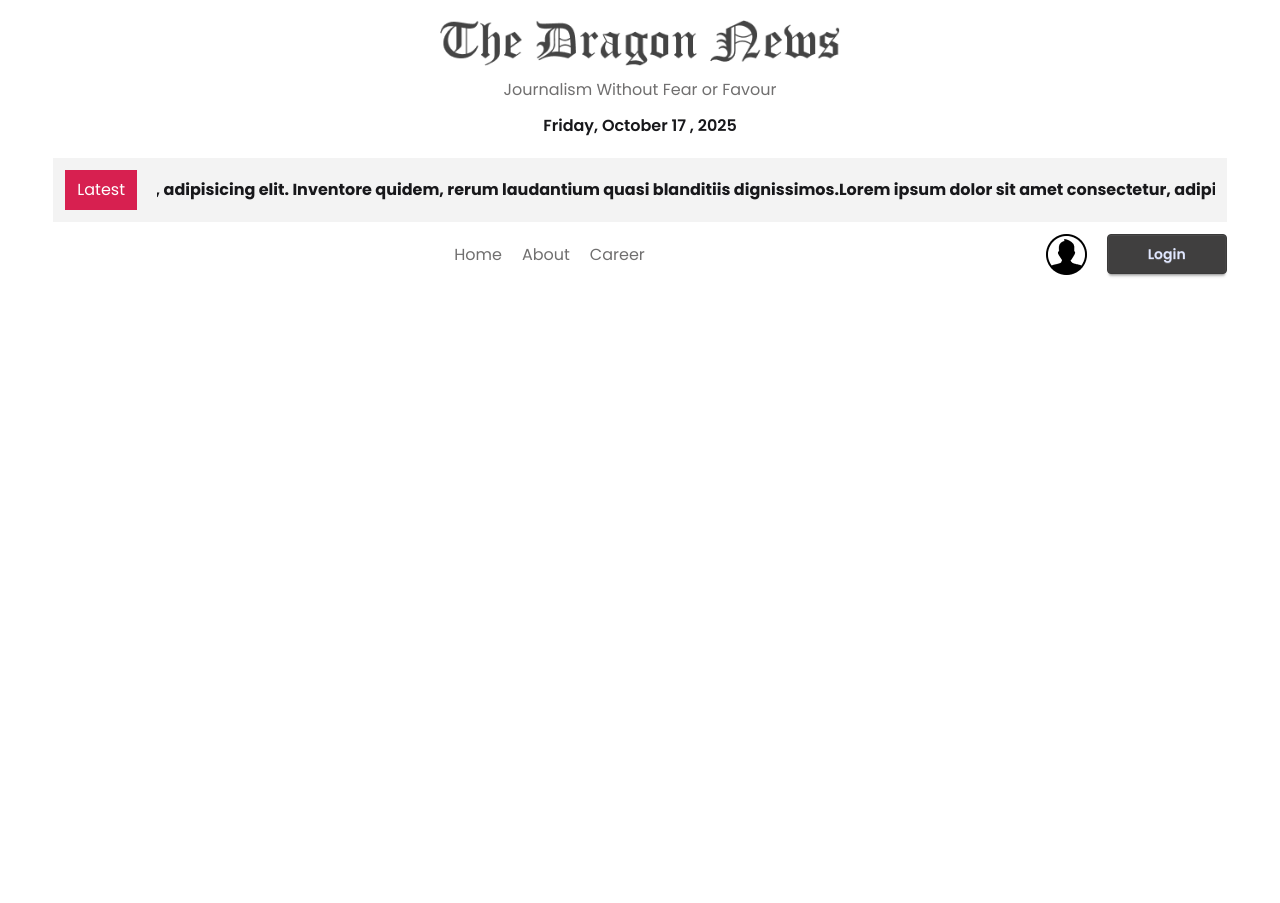
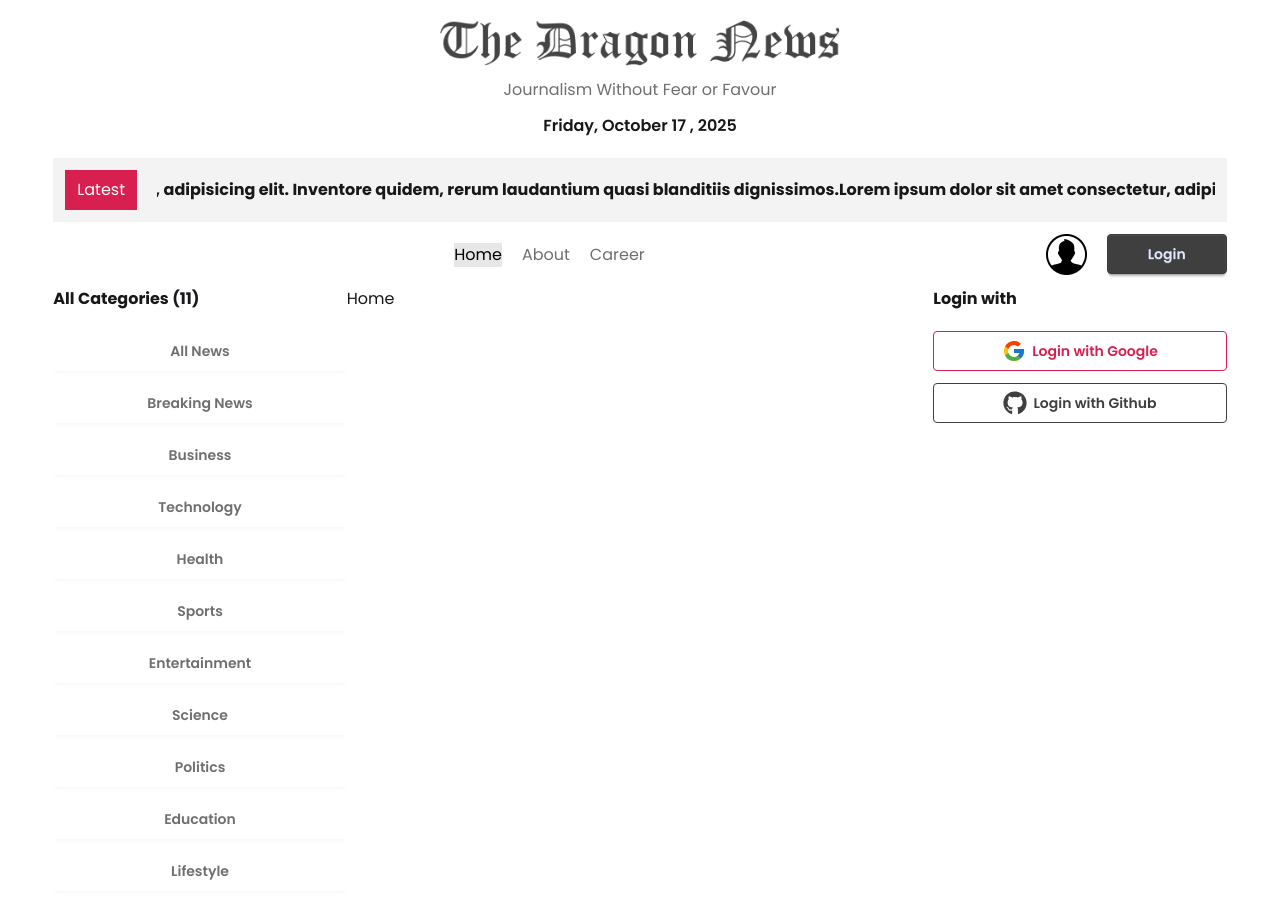
Before and after one commit to ashikurahman1/dragon-news, a React (Vite) app: page / in a window 1280 px wide. Before the commit the page ends 800 px from the top, so only its background shows below. Built offline with nearby package versions, Linux system fonts and the light colour scheme.

Commit message:
home layout

```diff
--- a/package.json
+++ b/package.json
@@ -16,6 +16,7 @@
     "react": "^19.1.1",
     "react-dom": "^19.1.1",
     "react-fast-marquee": "^1.6.5",
+    "react-icons": "^5.5.0",
     "react-router": "^7.9.4",
     "tailwindcss": "^4.1.14"
   },
--- /dev/null
+++ b/src/components/Categories.jsx
@@ -0,0 +1,25 @@
+import React, { use } from 'react';
+import { NavLink } from 'react-router';
+
+const categoryPromise = fetch('/categories.json').then(res => res.json());
+const Categories = () => {
+  const categories = use(categoryPromise);
+  return (
+    <div>
+      <h2 className="font-bold">All Categories ({categories.length})</h2>
+      <div className="grid grid-cols-1 mt-5 gap-3">
+        {categories.map(category => (
+          <NavLink
+            to={`/category/${category.id}`}
+            key={category.id}
+            className="btn bg-base-100 border-0 hover:bg-base-200 font-semibold text-accent"
+          >
+            {category.name}
+          </NavLink>
+        ))}
+      </div>
+    </div>
+  );
+};
+
+export default Categories;
--- /dev/null
+++ b/src/components/homelayout/CategoryNews.jsx
@@ -0,0 +1,13 @@
+import React from 'react';
+import { useParams } from 'react-router';
+
+const CategoryNews = () => {
+  const { id } = useParams();
+  return (
+    <div>
+      <p>Category News {id}</p>
+    </div>
+  );
+};
+
+export default CategoryNews;
--- /dev/null
+++ b/src/components/homelayout/LeftAside.jsx
@@ -0,0 +1,16 @@
+import React, { Suspense } from 'react';
+import Categories from '../Categories';
+
+const LeftAside = () => {
+  return (
+    <div>
+      <Suspense
+        fallback={<span className="loading loading-dots loading-xl"></span>}
+      >
+        <Categories />
+      </Suspense>
+    </div>
+  );
+};
+
+export default LeftAside;
--- /dev/null
+++ b/src/components/homelayout/RightAside.jsx
@@ -0,0 +1,12 @@
+import React from 'react';
+import SocialLogin from './SocialLogin';
+
+const RightAside = () => {
+  return (
+    <div>
+      <SocialLogin />
+    </div>
+  );
+};
+
+export default RightAside;
--- /dev/null
+++ b/src/components/homelayout/SocialLogin.jsx
@@ -0,0 +1,27 @@
+import React from 'react';
+import { FaGithub } from 'react-icons/fa';
+import { FcGoogle } from 'react-icons/fc';
+
+const SocialLogin = () => {
+  return (
+    <div>
+      <h2 className="font-bold mb-5">Login with</h2>
+      <div className="space-y-3">
+        <button className="btn btn-outline btn-secondary w-full">
+          <span>
+            <FcGoogle size={24} />
+          </span>{' '}
+          Login with Google
+        </button>
+        <button className="btn btn-outline btn-primary w-full">
+          <span>
+            <FaGithub size={24} />{' '}
+          </span>{' '}
+          Login with Github
+        </button>
+      </div>
+    </div>
+  );
+};
+
+export default SocialLogin;
--- a/src/index.css
+++ b/src/index.css
@@ -18,3 +18,6 @@
 * {
   font-family: 'Poppins', sans-serif;
 }
+.active {
+  @apply bg-base-300 text-black;
+}
--- a/src/layouts/HomeLayout.jsx
+++ b/src/layouts/HomeLayout.jsx
@@ -3,6 +3,9 @@
 import Header from '../components/Header';
 import LatestNews from '../components/LatestNews';
 import Navbar from '../components/Navbar';
+import LeftAside from '../components/homelayout/LeftAside';
+import RightAside from '../components/homelayout/RightAside';
+import Categories from '../components/Categories';
 
 const HomeLayout = () => {
   return (
@@ -16,12 +19,17 @@
           <Navbar />
         </nav>
       </header>
-      <main>
-        <section className="left_nav"></section>
-        <section className="main">
+      <main className="w-11/12 mx-auto my-3 grid grid-cols-12">
+        <aside className="col-span-full lg:col-span-3">
+          <LeftAside></LeftAside>
+        </aside>
+        <section className="main col-span-full lg:col-span-6">
           <Outlet></Outlet>
         </section>
-        <section className="right_nav"></section>
+
+        <aside className="col-span-full lg:col-span-3">
+          <RightAside></RightAside>
+        </aside>
       </main>
     </div>
   );
--- /dev/null
+++ b/src/pages/Home.jsx
@@ -0,0 +1,11 @@
+import React from 'react';
+
+const Home = () => {
+  return (
+    <div>
+      <p>Home</p>
+    </div>
+  );
+};
+
+export default Home;
```
Also changed, not shown: src/routes/Routes.jsx (+12 -0 lines), 2 other files (tests, documents, lock files or other folders).
